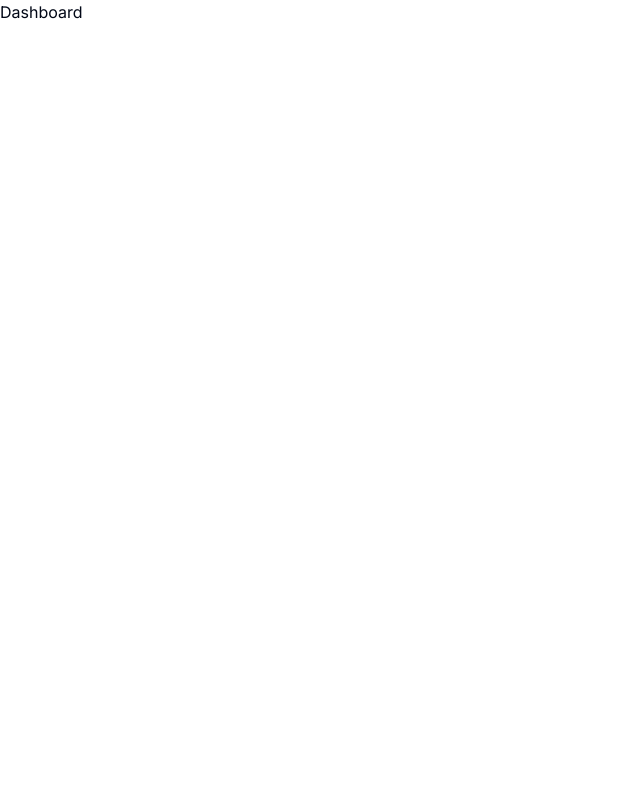
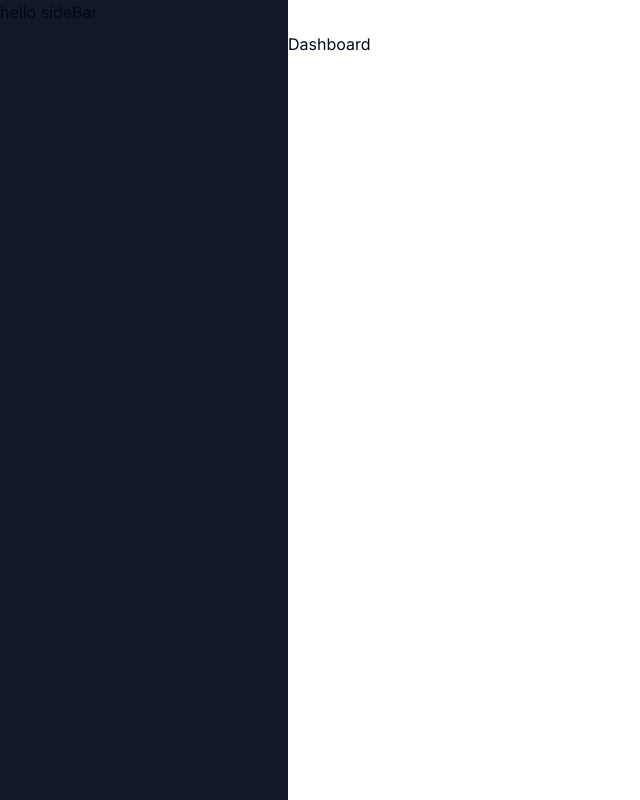
Before and after one commit to santrami/my-personal-final-project, a Next.js app: page /dashboard in a window 1280 px wide. Shown: the whole page, without its empty margins (0-640 px from the left). Built offline with nearby package versions, Linux system fonts and the light colour scheme.

Commit message:
setting up sidebar

```diff
--- a/app/(dashboard)/(routes)/dashboard/page.tsx
+++ b/app/(dashboard)/(routes)/dashboard/page.tsx
@@ -1,12 +1,10 @@
-import { UserButton } from "@clerk/nextjs"
 
-const dashboardPage = () => {
+const DashboardPage = () => {
     return (
         <div>
             <h1>Dashboard</h1>
-            <UserButton />
         </div>
     )
  }
 
-export default dashboardPage
+export default DashboardPage
--- /dev/null
+++ b/app/(dashboard)/layout.tsx
@@ -0,0 +1,17 @@
+import Navbar from "@/components/navbar";
+
+const DashboardLayout = ({ children }: { children: React.ReactNode }) => {
+  return (
+    <div className="h-full relative">
+      <div className="hidden h-full md:flex md:w-72 md:flex-col md:fixed md:inset-y-0 z-[80] bg-gray-900">
+        <div> hello sideBar</div>
+      </div>
+      <main className="md:pl-72">
+        <Navbar></Navbar>
+        {children}
+      </main>
+    </div>
+  );
+};
+
+export default DashboardLayout;
--- /dev/null
+++ b/components/navbar.tsx
@@ -0,0 +1,18 @@
+import { Button } from "@/components/ui/button"
+import { UserButton } from "@clerk/nextjs";
+import { Menu } from "lucide-react";
+
+const Navbar = () => {
+    return (
+        <div className="flex items-center p-4">
+            <Button variant="ghost" size="icon" className="md:hidden">
+                <Menu></Menu>
+            </Button>
+            <div className="flex w-full justify-end">
+                <UserButton afterSignOutUrl="/"/>
+            </div>
+        </div>
+    )
+}
+
+export default Navbar;
```
